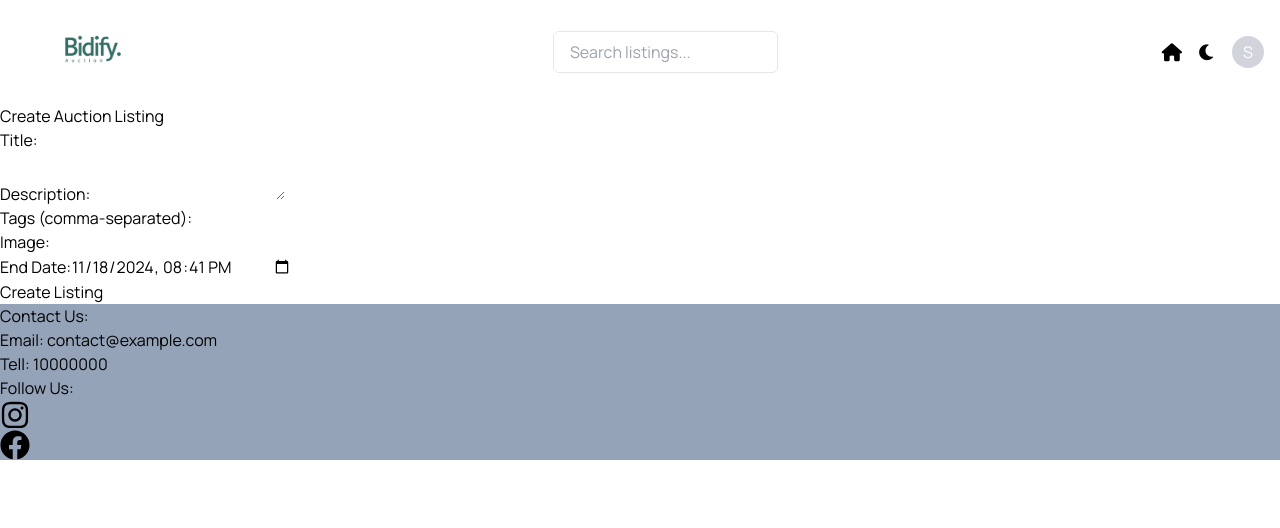
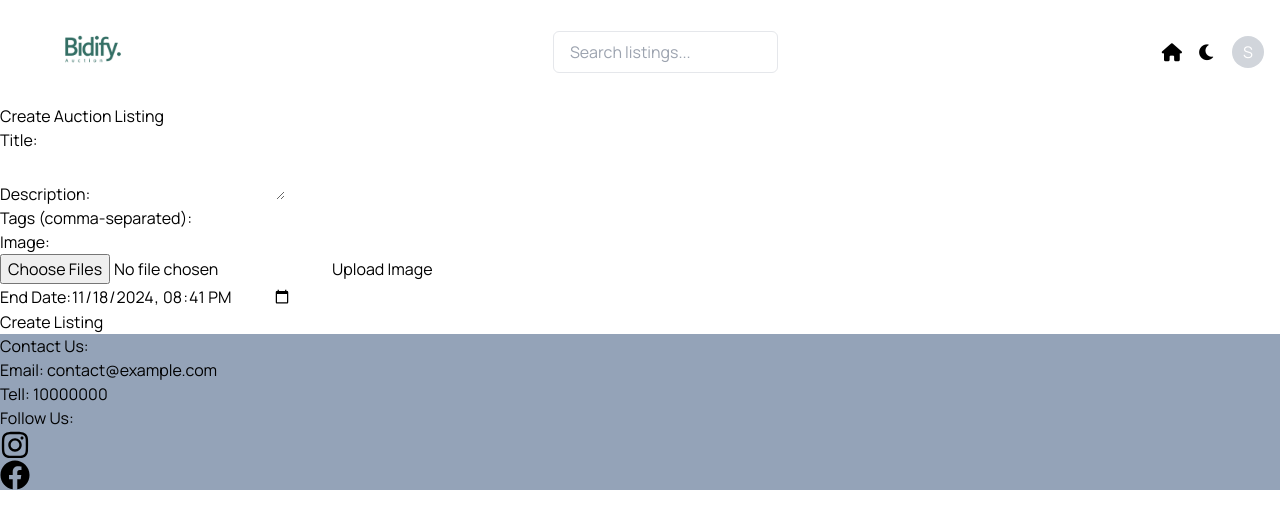
Before and after one commit to VAbrishamii/Bidify-Auction, a React (Create React App) app in the folder bidify/: page /Createlist in a window 1280 px wide. Shown: the top 528 px of the page. Built offline with nearby package versions, Linux system fonts and the light colour scheme; sample sign-in values are in the browser's storage.

Commit message:
implement createlisting

```diff
--- a/bidify/src/components/ImageUploader.jsx
+++ b/bidify/src/components/ImageUploader.jsx
@@ -3,29 +3,17 @@ import React, { useState } from 'react';
 const ImageUploader = ({ onImageUploaded }) => {
     const [imageFiles, setImageFiles] = useState(null);
     const [uploading, setUploading] = useState(false);
-    const [imageUrl, setImageUrl] = useState("");
+    const [imageUrls, setImageUrls] = useState("");
 
-    // const handleFileChange = (event) => {
-    //     const file = event.target.files[0];
-    //     setImageFile(file);
-    // };
-
-    // const handleFileChange = (event) => {
-    //     const file = event.target.files[0];
-    //     if (file) {
-    //         console.log("Selected file:", file); // Debugging line
-    //         setImageFile(file);
-    //     } else {
-    //         console.log("No file selected"); // Debugging line
-    //     }
-    // };
     const handleFileChange = (event) => {
-        const files = Array.from(event.target.files); // Convert FileList to an array
+        const files = Array.from(event.target.files);
+        // setImageFiles((prev) => [...prev, ...files]);
         setImageFiles(files);
     };
 
     const uploadImage = async () => {
-        if (imageFiles.length === 0) {
+        // if (imageFiles.length === 0) {
+            if (!imageFiles || imageFiles.length === 0) {
             alert("Please select an image file first!");
             return;
         }
@@ -39,9 +27,6 @@ const ImageUploader = ({ onImageUploaded }) => {
             formData.append("file", file);
             formData.append("upload_preset", "ml_default");
 
-        // const formData = new FormData();
-        // formData.append("file", imageFile);
-        // formData.append("upload_preset", "ml_default"); // Replace with your Cloudinary upload preset
 
         try {
             console.log('uploading image');
@@ -62,34 +47,63 @@ const ImageUploader = ({ onImageUploaded }) => {
             const data = await response.json();
             uploadedUrls.push(data.secure_url);
             console.log('uploading image data', data);
+        } catch (error) {
+            console.error("Error uploading image:", error);
+        }
+    }
 
-            setImageUrl(uploadedUrls);
+            // setImageUrls(uploadedUrls);
+            setImageUrls((prev) => [...prev, ...uploadedUrls]);
 
             if (onImageUploaded) {
-                console.log('url of image', data.secure_url);
-                onImageUploaded(uploadedUrls); // Pass the secure_url to the parent component
+                onImageUploaded([...imageUrls, ...uploadedUrls]);
+                // console.log('url of image', data.secure_url);
+                // onImageUploaded(uploadedUrls); // Pass the secure_url to the parent component
             }
-        } catch (error) {
-            console.error("Error uploading image:", error);
-        } finally {
+
             setUploading(false);
-        }
-    };
+            setImageFiles([]);
+        };
+
+
+            const handleDeleteImage = (url) => {
+                const updatedUrls = imageUrls.filter((imageUrl) => imageUrl !== url);
+                setImageUrls(updatedUrls);
+
+
+                if (onImageUploaded) {
+                    onImageUploaded(updatedUrls);
+            };
+        };
+
+
 
     return (
         <div>
-            <input type="file" accept="image/*" onChange={handleFileChange} />
+            <input type="file" accept="image/*" onChange={handleFileChange}  multiple />
             <button onClick={uploadImage} disabled={uploading}>
                 {uploading ? "Uploading..." : "Upload Image"}
             </button>
-            {imageUrl.length> 0  && (
+            {imageUrls.length > 0  && (
                 <div>
                     <p>Image Uploaded!</p>
-                    {imageUrl.map((url,index) => (
+                    {imageUrls.map((url,index) => (
                          <div key={index}>
                          <a href={url} target="_blank" rel="noopener noreferrer">
                              View Image {index + 1}
                          </a>
+                         <button
+                                onClick={() => handleDeleteImage(url)}
+                                style={{
+                                    border: "none",
+                                    backgroundColor: "transparent",
+                                    color: "red",
+                                    cursor: "pointer",
+                                }}
+                                title="Delete Image"
+                            >
+                                ❌
+                            </button>
                      </div>
                        ))}
 
@@ -98,6 +112,6 @@ const ImageUploader = ({ onImageUploaded }) => {
         </div>
     );
 };
-};
+
 
 export default ImageUploader;
--- a/bidify/src/pages/Createlist.jsx
+++ b/bidify/src/pages/Createlist.jsx
@@ -7,7 +7,7 @@ const Createlist = () => {
     title: "",
     description: "",
     tags: "",
-    image: "",
+    image: [],
     endDateTime: new Date().toISOString().slice(0, 16),
   });
 
@@ -28,9 +28,9 @@ const Createlist = () => {
     }
   };
 
-  const handleImageUpload = (imageUrl) => {
-    console.log('imageUrl', imageUrl);
-    setFormData((prev) => ({ ...prev, image: imageUrl }));
+  const handleImageUpload = (imageUrls) => {
+    console.log('imageUrl', imageUrls);
+    setFormData((prev) => ({ ...prev, image: imageUrls }));
   };
 
   const handleSubmit = async (e) => {
@@ -61,7 +61,8 @@ const Createlist = () => {
         title: formData.title,
         description: formData.description,
         tags: formData.tags.split(',').map((tag) => tag.trim()),
-        media: formData.image ? [{ url: formData.image, alt: "Auction Image" }] : [],
+        media: formData.image.map((url) => ({ url, alt: "Auction Image" })),
+        // media: formData.image ? [{ url: formData.image, alt: "Auction Image" }] : [],
         endsAt: endsAt,
     };
 
@@ -80,7 +81,8 @@ const Createlist = () => {
   }
 }
 
-return (   <div>
+return (
+<div>
   <h1>Create Auction Listing</h1>
   <form onSubmit={handleSubmit}>
       <div>
@@ -118,7 +120,8 @@ return (   <div>
       </div>
 
       <div>
-          <label htmlFor="image">Image: <ImageUploader onImageUploaded={handleImageUpload} /></label>
+          <label htmlFor="image">Image: </label>
+          <ImageUploader onImageUploaded={handleImageUpload} />
       </div>
 
       <div>
```
